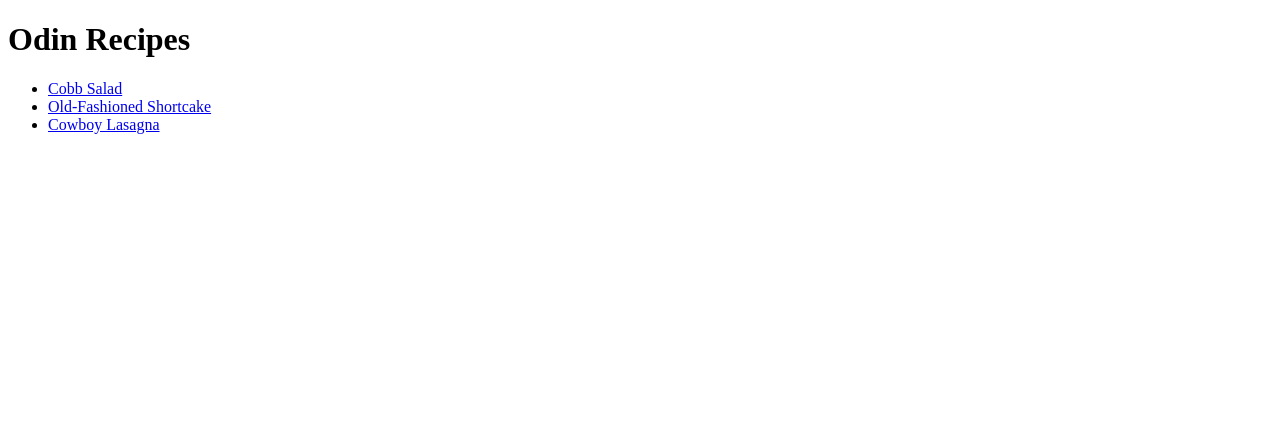
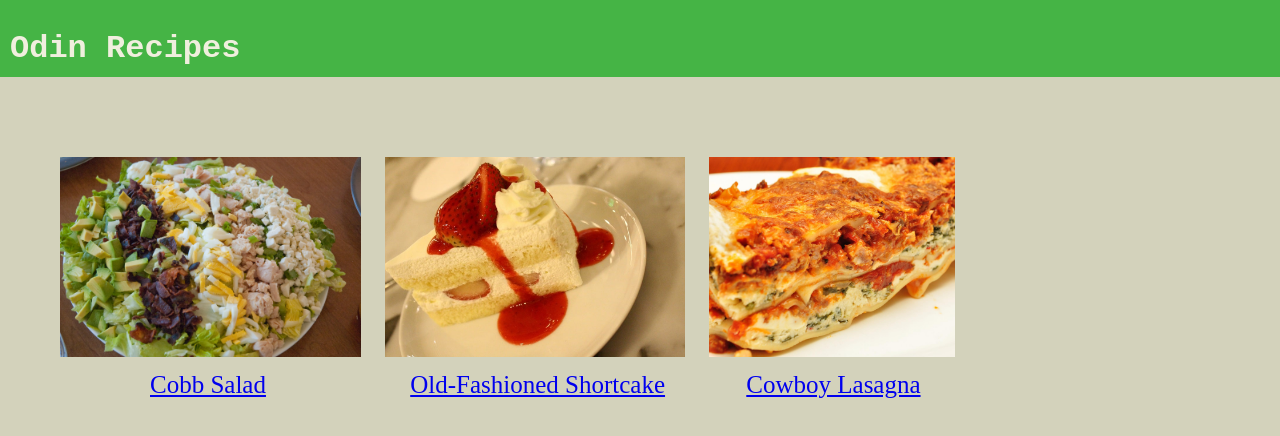
Before and after one commit to Ghostylemon48/odin-recipes, a plain HTML site: page index.html in a window 1280 px wide. Drawn offline with Linux system fonts and the light colour scheme.

Commit message:
Add CSS to index.html
Updated the background color, font and font color, and added images.
Updated padding, border and margin.

```diff
--- a/index.html
+++ b/index.html
@@ -2,16 +2,24 @@
 <html lang="en">
     <head>
         <meta charset="UTF-8">
-        <title></title>
+        <title>Odin Recipes | Homepage</title>
+        <link rel="stylesheet" href="style.css">
     </head>
 
     <body>
         <h1>Odin Recipes</h1>
-        <ul>
-            <li><a href="recipes/cobb-salad.html">Cobb Salad</a></li>
-            <li><a href="recipes/old-fashioned-shortcake.html">Old-Fashioned Shortcake</a></li>
-            <li><a href="recipes/cowboy-lasagna.html">Cowboy Lasagna</a></li>
-        </ul>
+
+        <div class="images">
+            <span id="image1"><img src="images/cobb-salad.jpg" alt="A plate of cobb salad with lettuce, bacon, cheese, chicken, blue cheese, and avocado all neatly organized on the plate in rows" height="200" width="auto"></span>
+            <span id="image2"><img src="images/shortcake.jpg" alt="A wedge of strawberry shortcake and a white plate" height="200" width="auto"></span>
+            <span id="image3"><img src="images/lasagna.jpg" alt="A slice of lasagna on a plate" height="200" width="auto"></span>
+        </div>
+
+        <div class="links">
+            <span id="link1"><a href="recipes/cobb-salad.html">Cobb Salad</a></li>
+            <span id="link2"><a href="recipes/old-fashioned-shortcake.html">Old-Fashioned Shortcake</a></li>
+            <span id="link3"><a href="recipes/cowboy-lasagna.html">Cowboy Lasagna</a></li>
+        <div>
 
     </body>
 </html>
--- /dev/null
+++ b/style.css
@@ -0,0 +1,65 @@
+* {
+    box-sizing: border-box;
+    margin: 0;
+    padding: 0;
+    border: 0;
+}
+
+body {
+    background-color: rgb(211, 210, 187);
+}
+
+h1 {
+    font-family: monospace, 'Courier New', sans-serif;
+    background-color: rgb(69, 180, 69);
+    margin-top: 0;
+    margin-inline: 0;
+    margin-bottom: 20px;
+    padding-top: 30px;
+    padding-bottom: 10px;
+    padding-left: 10px;
+    color: rgb(240, 239, 222)
+
+}
+
+.images{
+    display: inline-block;
+    width: 980px;
+    margin: 0 auto;
+    padding-inline: 30px;
+    margin-left: 20px;
+    margin-top: 50px;
+
+}
+
+.links{
+    display: inline-block;
+    width: 980px;
+    margin: 0 auto;
+    margin-left: 150px;
+}
+
+.images #image1,
+.images #image2,
+.images #image3{
+    display: inline-block;
+    margin: 10px;
+    border: 0;
+    padding: 0;
+}
+
+.links #link1,
+.links #link2,
+.links #link3{
+    display: inline-block;
+    font-size: 25px;
+}
+
+.links #link3{
+    padding-left: 75px;
+
+}
+
+.links #link2{
+    padding-left: 138px;
+}
```
